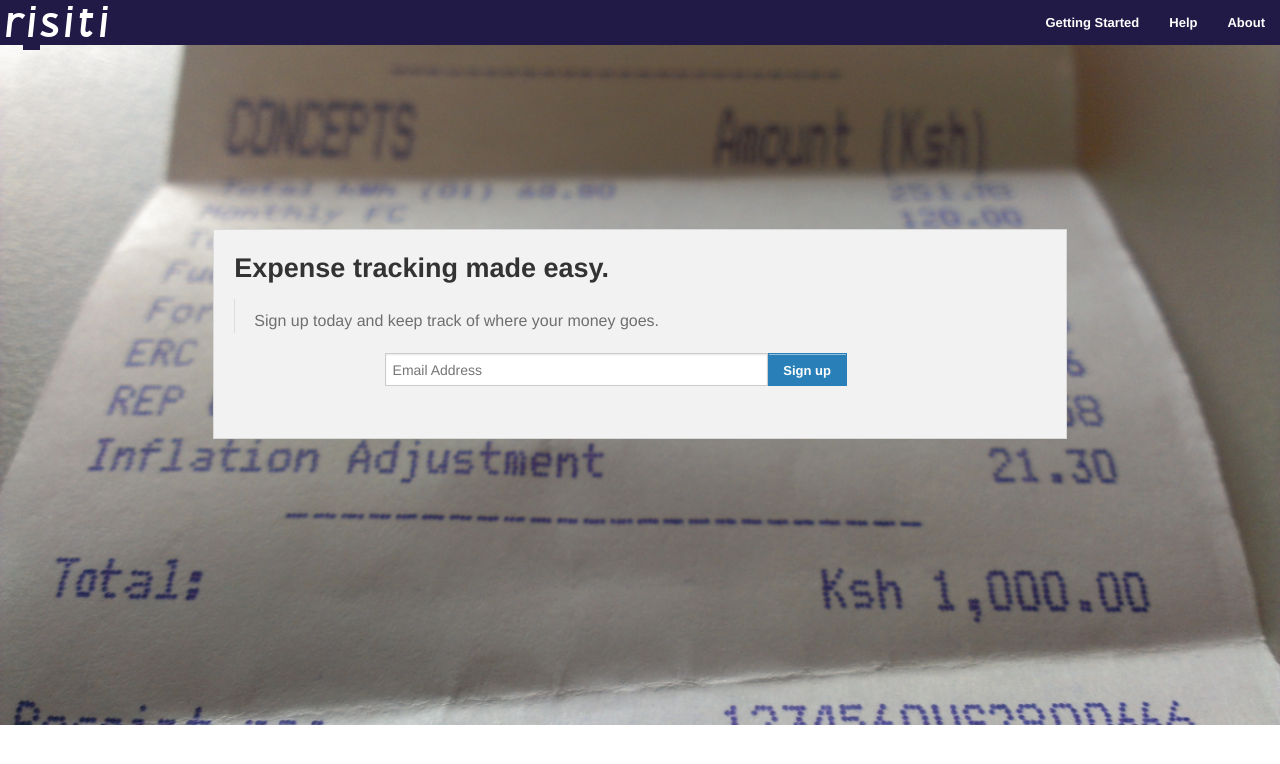
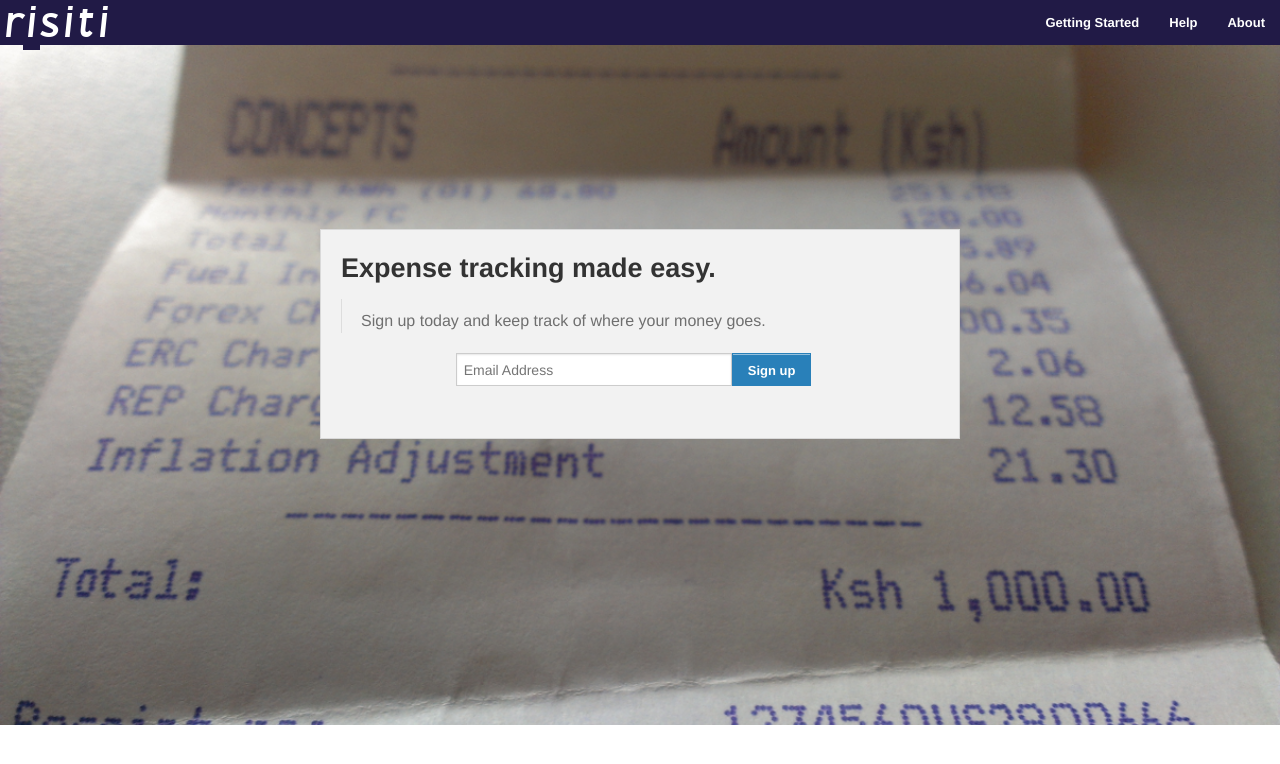
Before and after one commit to geoffreymuchai/risiti, a Python web app: template risiti/views/templates/index.html in a window 1280 px wide. Shown: the top 764 px of the page. Run offline with Jinja, Linux system fonts and the light colour scheme; the template is opened without the code that fills it, so the values that code supplies are empty; some libraries are stand-ins or nearby versions.

Commit message:
Adjust feature image container to use small-6 width

```diff
--- a/risiti/views/templates/index.html
+++ b/risiti/views/templates/index.html
@@ -39,7 +39,7 @@
 			</section>
 		</nav>
 		<div class="feature-image-container">
-			<div class="small-8 small-centered columns panel">
+			<div class="small-6 small-centered columns panel">
 			<div class="row">
 				<h3>Expense tracking made easy.</h3>
 				<blockquote>
```
